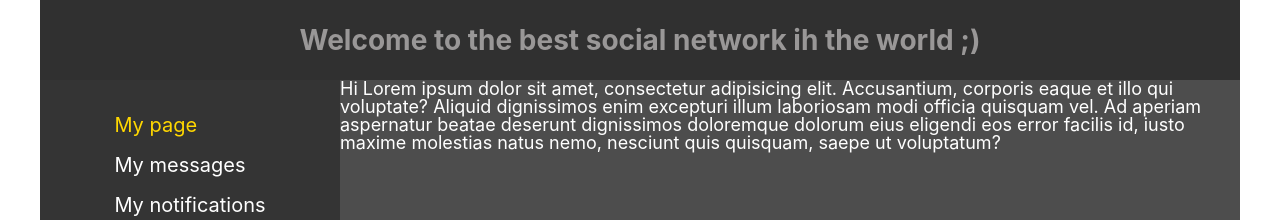
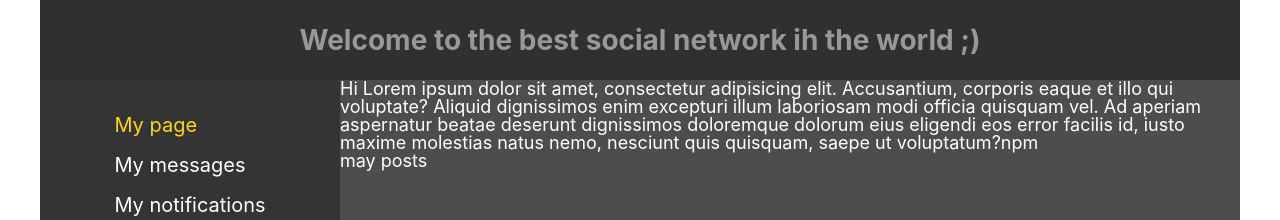
Before and after one commit to Svyat0y/social_network, a React (Create React App) app: page / in a window 1280 px wide. Shown: the top 220 px of the page. Built offline with nearby package versions, Linux system fonts and the light colour scheme.

Commit message:
add My posts component

```diff
--- a/src/components/MainPage/MyPage/MyPage.jsx
+++ b/src/components/MainPage/MyPage/MyPage.jsx
@@ -1,5 +1,6 @@
 import React from 'react';
 import classes from './MyPage.module.css';
+import MyPosts from "./MyPosts/MyPage";
 
 const MyPage = () => {
     return (
@@ -8,7 +9,8 @@ const MyPage = () => {
             voluptate?
             Aliquid dignissimos enim excepturi illum laboriosam modi officia quisquam vel. Ad aperiam aspernatur beatae
             deserunt dignissimos doloremque dolorum eius eligendi eos error facilis id, iusto maxime molestias natus
-            nemo, nesciunt quis quisquam, saepe ut voluptatum?
+            nemo, nesciunt quis quisquam, saepe ut voluptatum?npm
+            <MyPosts />
         </div>
     );
 }
--- /dev/null
+++ b/src/components/MainPage/MyPage/MyPosts/MyPage.jsx
@@ -0,0 +1,12 @@
+import React from 'react';
+import classes from './MyPage.module.css';
+
+const MyPosts = () => {
+    return (
+        <div className={classes.wrapper}>
+            may posts
+        </div>
+    );
+}
+
+export default MyPosts;
```
Also changed, not shown: src/components/MainPage/MyPage/MyPosts/MyPage.module.css (added), 1 other file (tests, documents, lock files or other folders).
